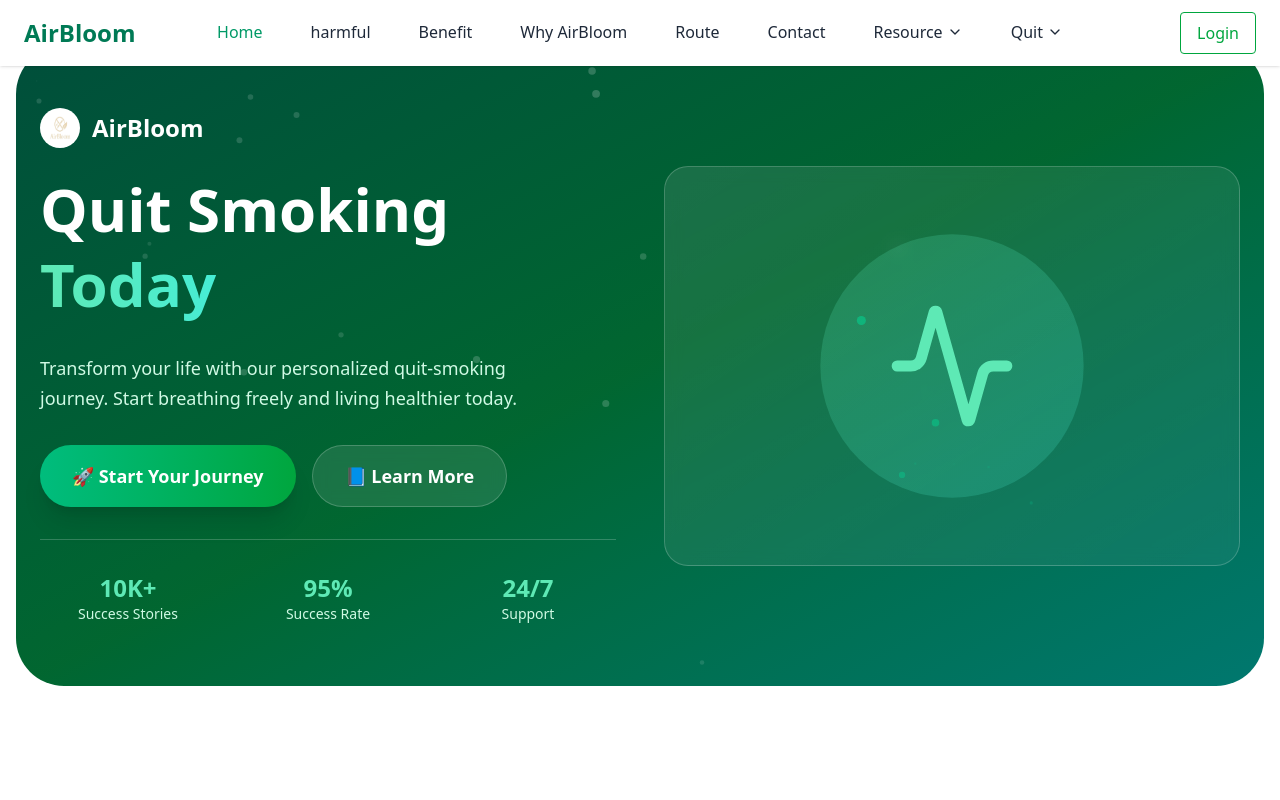
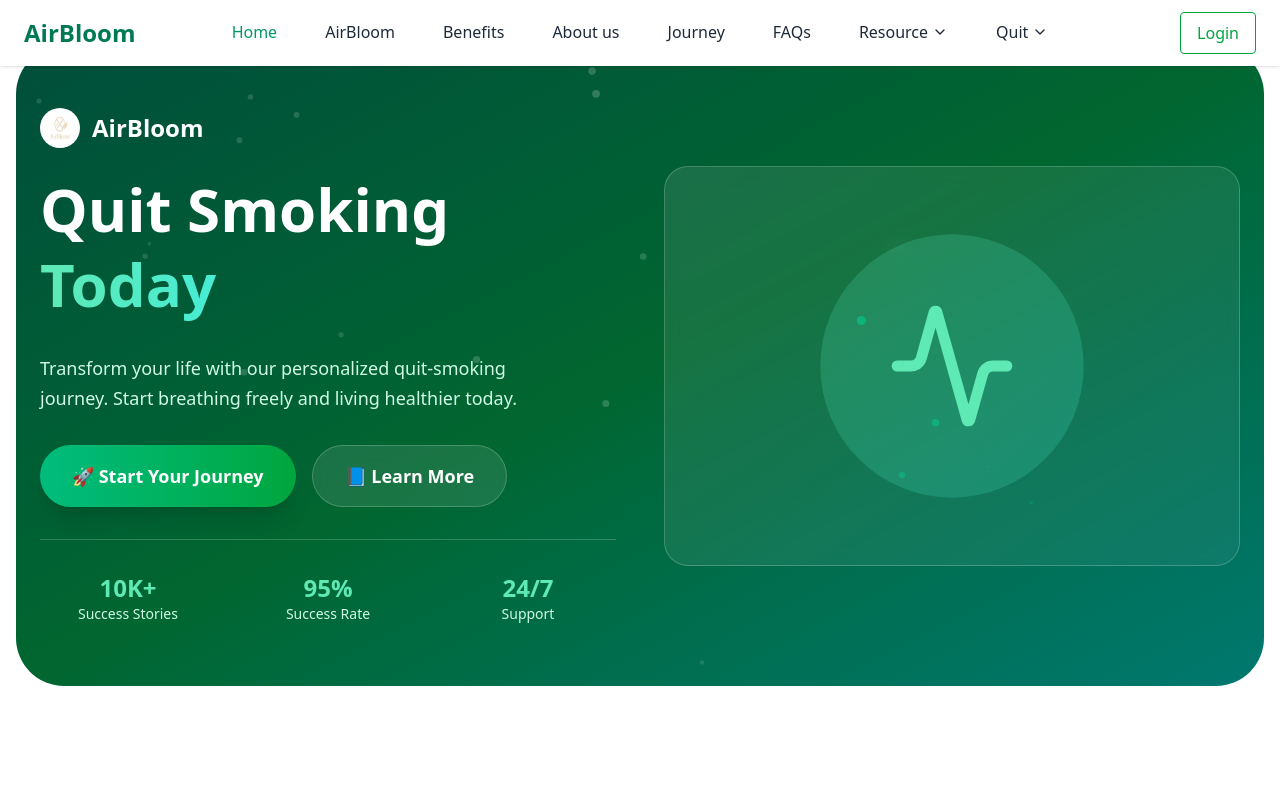
Before and after one commit to swp391-group7/smoking-cessation-support-platform-frontend, a React (Vite) app: page / in a window 1280 px wide. Shown: the top 800 px of the page. Built offline with nearby package versions, Linux system fonts and the light colour scheme; no server answers.

Commit message:
Update HeaderNavbar.tsx
Sửa lại tên trên navbar

```diff
--- a/src/components/HeaderNavbar.tsx
+++ b/src/components/HeaderNavbar.tsx
@@ -20,12 +20,12 @@ interface User {
 const midSections = [
 
   { id: "hero", label: "Home" },
-  { id: "harms", label: "harmful" },
+  { id: "harms", label: "AirBloom" },
 
-  { id: "benefits", label: "Benefit" },
-  { id: "why", label: "Why AirBloom" },
-  { id: "guide", label: "Route" },
-  { id: "contact", label: "Contact" },
+  { id: "benefits", label: "Benefits" },
+  { id: "why", label: "About us" },
+  { id: "guide", label: "Journey" },
+  { id: "contact", label: "FAQs" },
 ];
 
 export const HeaderNavbar: React.FC = () => {
```
